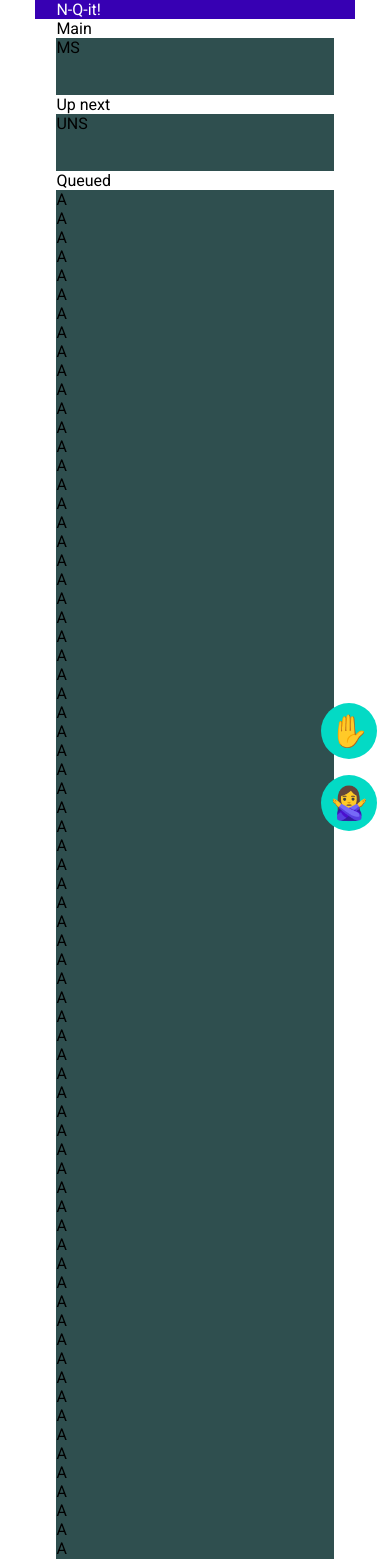
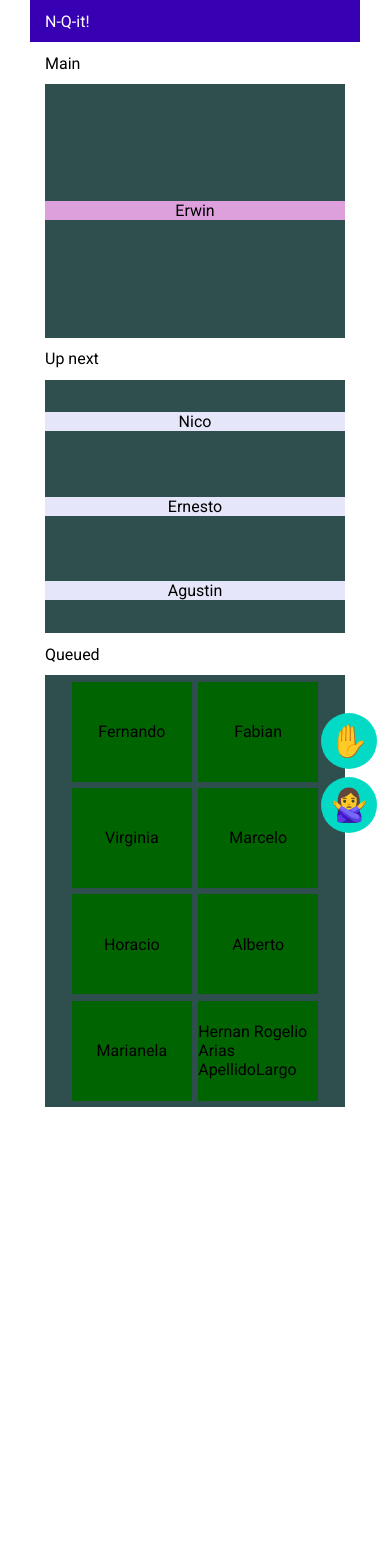
Before and after one commit to Charlyzzz/n-queue-it, a React (Create React App) app: page / in a window 390 px wide. Shown: the top 1559 px of the page. After the commit the page ends 1107 px from the top, so only its background shows below. Built offline with nearby package versions, Linux system fonts and the light colour scheme.

Commit message:
Fixes both layouts

```diff
--- a/src/App.js
+++ b/src/App.js
@@ -1,13 +1,4 @@
 import React, { useState } from 'react';
-
-const Speaker = ({ speaker: { name } }) => {
-    return (
-        <div className="card">
-            <div className="speaker-logo"/>
-            <div className="speaker-name">{name}</div>
-        </div>
-    );
-};
 
 const FABs = ({ onPlus, onMinus }) => {
     return <div className="fab">
@@ -38,6 +29,7 @@ const App = () => {
     const [queue, setQueue] = useState(participants);
     return (
         <div className="app">
+            <div className="side-a">
                 <div className="header-background"/>
                 <div className="header headline-centered">
                     N-Q-it!
@@ -46,7 +38,13 @@ const App = () => {
                     Main
                 </div>
                 <div className="main-speaker-container">
-                MS
+                    {
+                        queue.slice(0, 1).map(({ name }) =>
+                            <div key={0} className="card main-speaker">
+                                {name}
+                            </div>
+                        )
+                    }
                 </div>
 
                 <div className="up-next-title headline-centered ">
@@ -54,71 +52,36 @@ const App = () => {
                 </div>
 
                 <div className="up-next-container">
-                UNS
+                    {
+                        queue.slice(1, 4).map(({ name }, index) =>
+                            <div key={index} className="card up-next-speaker">
+                                {name}
+                            </div>
+                        )
+                    }
                 </div>
 
                 <div className="queued-title headline-centered">
                     Queued
                 </div>
-
+            </div>
+            <div className="side-b">
                 <div className="queued-container">
                     {
-                    new Array(100).fill(null).map((_, index) =>
-                        <div key={index}>A</div>)
+                        queue.slice(4).map(({ name }, index) =>
+                            <div key={index} className="card queued-speaker">
+                                {name}
+                            </div>
+                        )
                     }
                 </div>
-
-
-            {/*<div className="main">*/}
-            {/*    <h2>Speaker</h2>*/}
-            {/*    <div className="main-speaker">*/}
-            {/*        {queue[0] ?*/}
-            {/*            <Speaker*/}
-            {/*                speaker={queue[0]}*/}
-            {/*            /> : null*/}
-            {/*        }*/}
-            {/*    </div>*/}
-            {/*</div>*/}
-            {/*<div className="up-next">*/}
-            {/*    <h2 className="lighter">Up next</h2>*/}
-            {/*    <div className="up-next-speakers">*/}
-            {/*        {*/}
-            {/*            queue.slice(1, 4).map((speaker, index) =>*/}
-            {/*                <Speaker*/}
-            {/*                    speaker={speaker}*/}
-            {/*                    key={index}*/}
-            {/*                />)*/}
-            {/*        }*/}
-            {/*    </div>*/}
-            {/*</div>*/}
-            {/*<div className="queued">*/}
-            {/*    <h2 className="lighter">Queued</h2>*/}
-            {/*    <div className="queued-speakers">*/}
-            {/*        {*/}
-            {/*            queue.slice(4).map((speaker, index) => {*/}
-            {/*                return <div key={index} className="queued-speaker">*/}
-            {/*                    <Speaker*/}
-            {/*                        speaker={speaker}*/}
-            {/*                    />*/}
-            {/*                </div>;*/}
-            {/*            })*/}
-            {/*        }*/}
-            {/*    </div>*/}
-            {/*</div>*/}
+            </div>
             <FABs
                 onPlus={() => setQueue([...queue, { name: 'ernesto' }])}
                 onMinus={() => setQueue(queue.slice(1))}
             />
-            {/*<Queue members={queue}/>*/}
-            {/*<div className="Actions">*/}
-            {/*    <div className="circle" onClick={() => setQueue([...queue, { name: 'Ernesto' }])}>*/}
+        </div>
 
-            {/*    </div>*/}
-            {/*    <div className="circle" onClick={() => setQueue(queue.slice(1))}>*/}
-            {/*        <Emoji aria="no-women" emoji="🙅‍♀"/>*/}
-            {/*    </div>*/}
-            {/*</div>*/}
-        </div>
     );
 };
 
--- a/src/index.css
+++ b/src/index.css
@@ -22,14 +22,19 @@ body {
 /*}*/
 
 .app {
+    display: flex;
+    flex-direction: column;
+}
+
+.side-a {
     display: grid;
-    min-height: 100vh;
+    height: 85vh;
     grid-row-gap: 0.5rem;
     grid-column-gap: 0.5rem;
     grid-template-columns: 3fr 0.5fr 5fr 5fr 5fr 0.5fr 5fr 0.5fr 3fr;
-    grid-template-rows: 1fr 0.5fr 9fr 0.5fr repeat(auto-fill, 1fr);
-    grid-template-areas:
-            ".          .           header      header      header      header      header      header      ." ".          mt          mt          .           .           ut          ut          .           ." ".          .           m           m           m           .           u           .           ." ".          qt          qt          .           .           .           .           .           ." ".          .           q           q           q           q           q           .           .";
+    grid-template-rows: 1fr 0.5fr 9fr 0.5fr;
+    grid-template-areas: ".          .           header      header      header      header      header      header      ." ".          .           mt          .           .           .           ut          .           ." ".          .           m           m           m           .           u           .           ." ".          qt          qt          .           .           .           .           .           .";
+
 }
 
 .headline-centered {
@@ -55,14 +60,36 @@ body {
 .main-speaker-container {
     grid-area: m;
     background-color: darkslategrey;
+    display: flex;
+    align-items: center;
+    justify-content: center;
+}
+
+.card{
+    display: flex;
+    align-items: center;
+    justify-content: center;
+    width: 100%;
+}
+
+.main-speaker {
+    background-color: plum;
 }
 
 .up-next-title {
     grid-area: ut;
 }
 
+.up-next-speaker {
+    place-self: center;
+    background-color: lavender;
+}
+
 .up-next-container {
     grid-area: u;
+    display: grid;
+    grid-template-columns: auto;
+    grid-template-rows: 1fr 1fr 1fr;
     background-color: darkslategrey;
 }
 
@@ -70,89 +97,55 @@ body {
     grid-area: qt;
 }
 
+.side-b {
+    display: grid;
+    grid-row-gap: 0.5rem;
+    grid-column-gap: 0.5rem;
+    grid-template-columns: 3fr 0.5fr 5fr 5fr 5fr 0.5fr 5fr 0.5fr 3fr;
+    grid-template-rows: auto;
+    grid-template-areas: ".          .           q           q           q           q           q           .           .";
+}
+
 .queued-container {
     grid-area: q;
     background-color: darkslategrey;
+    display: flex;
+    flex-wrap: wrap;
+    justify-content: center;
+    padding-top: 0.4rem;
+}
+
+.queued-speaker{
+    margin: 0 0.2rem 0.4rem 0.2rem;
+    width: 120px;
+    height: 100px;
+    background-color: darkgreen;
 }
 
 @media (max-width: 600px) {
-    .app {
-        min-height: 100vh;
+    .side-a {
+        height: 80vh;
         grid-row-gap: 0;
+        grid-column-gap: 0;
         grid-template-columns: 1fr 0.5fr 5fr 5fr 0.5fr 1fr;
-        grid-template-rows: 0.5fr 0.5fr 3fr 0.5fr 3fr 0.5fr auto;
-        grid-template-areas:
-                ".      .      header      header      header   ."
-                ".      .      mt          .           .        ."
-                ".      .      m           m           .        ."
-                ".      .      ut          .           .        ."
-                ".      .      u           u           .        ."
-                ".      .      qt          .           .        ."
-                ".      .      q           q           .        .";
+        grid-template-rows: 0.5fr 0.5fr 3fr 0.5fr 3fr 0.5fr;
+        grid-template-areas: ".      .      header      header      header   ." ".      .      mt          .           .        ." ".      .      m           m           .        ." ".      .      ut          .           .        ." ".      .      u           u           .        ." ".      .      qt          .           .        .";
+    }
+
+    .side-b {
+        grid-row-gap: 0;
+        grid-column-gap: 0;
+        grid-template-columns: 1fr 0.5fr 5fr 5fr 0.5fr 1fr;
+        grid-template-rows: auto;
+        grid-template-areas: ".      .      q           q           .        .";
     }
 }
-
-/*.main {*/
-/*    grid-area: speaker;*/
-/*    display: flex;*/
-/*    flex-direction: column;*/
-/*}*/
-
-/*.main-speaker {*/
-/*    padding: 0.5rem;*/
-/*    display: flex;*/
-/*    flex: 1;*/
-/*    justify-content: center;*/
-/*    align-items: stretch;*/
-/*}*/
-
-/*.lighter {*/
-/*    font-weight: 500;*/
-/*}*/
-
-/*.up-next {*/
-/*    grid-area: up-next;*/
-/*    display: flex;*/
-/*    flex-direction: column;*/
-/*}*/
-
-/*.up-next-speakers {*/
-/*    height: 100%;*/
-/*    display: grid;*/
-/*    grid-template-rows: 1fr 1fr 1fr;*/
-/*    grid-row-gap: 1rem;*/
-/*    padding: 0.5rem;*/
-/*}*/
-
-/*.up-next-speakers .card {*/
-
-/*}*/
-
-
-/*.queued {*/
-/*    grid-area: queued;*/
-/*}*/
-
-/*.queued-speakers {*/
-/*    display: grid;*/
-/*    grid-template-columns: repeat(auto-fill, 8rem);*/
-/*    grid-template-rows: repeat(auto-fill, 8rem);*/
-/*    grid-column-gap: 1rem;*/
-/*    grid-row-gap: 1rem;*/
-/*}*/
-
-/*.queued-speaker {*/
-/*    !*display: flex;*!*/
-/*    !*margin: 0.5rem;*!*/
-/*    !*max-width: 10rem;*!*/
-/*    !*height: 100px;*!*/
-/*}*/
 
 .fab {
     display: flex;
     flex-direction: column;
     position: fixed;
-    bottom: 0.3rem;
+    bottom: 0.2rem;
     right: 0.3rem;
 }
 
@@ -164,7 +157,7 @@ body {
     align-items: center;
     background: var(--secondary);
     border-radius: 50%;
-    margin: 0.5rem;
+    margin: 0 0.5rem 0.5rem 0.5rem;
     width: 3.5rem;
     height: 3.5rem;
     font-size: 2em;
@@ -176,33 +169,25 @@ body {
 }
 
 
-.card {
-    max-height: var(--speaker-image-max-height);
-    display: flex;
-    flex: 1;
-    border-radius: var(--card-radius);
-    flex-direction: column;
-}
+/*.card {*/
+/*    max-height: var(--speaker-image-max-height);*/
+/*    display: flex;*/
+/*    flex: 1;*/
+/*    border-radius: var(--card-radius);*/
+/*    flex-direction: column;*/
+/*}*/
 
-.speaker-name {
-    padding: 0.5rem;
-    border-radius: 0 0 var(--card-radius) var(--card-radius);
-    border-bottom: 1px solid lightgrey;
-    border-left: 1px solid lightgrey;
-    border-right: 1px solid lightgrey;
-}
+/*.speaker-name {*/
+/*    padding: 0.5rem;*/
+/*    border-radius: 0 0 var(--card-radius) var(--card-radius);*/
+/*    border-bottom: 1px solid lightgrey;*/
+/*    border-left: 1px solid lightgrey;*/
+/*    border-right: 1px solid lightgrey;*/
+/*}*/
 
-.speaker-logo {
-    flex: 1;
-    border-radius: var(--card-radius) var(--card-radius) 0 0;
-    background-image: url("https://www.esa.int/var/esa/storage/images/esa_multimedia/images/2018/04/topographic_view_of_ismenia_patera/17448390-1-eng-GB/Topographic_view_of_Ismenia_Patera_article.jpg");
-    background-repeat: inherit;
-}
-
-
-/*@media (max-width: 800px) {*/
-
-/*    .main-speaker {*/
-/*        padding: 1rem;*/
-/*    }*/
+/*.speaker-logo {*/
+/*    flex: 1;*/
+/*    border-radius: var(--card-radius) var(--card-radius) 0 0;*/
+/*    background-image: url("https://www.esa.int/var/esa/storage/images/esa_multimedia/images/2018/04/topographic_view_of_ismenia_patera/17448390-1-eng-GB/Topographic_view_of_Ismenia_Patera_article.jpg");*/
+/*    background-repeat: inherit;*/
 /*}*/
--- a/src/test.html
+++ b/src/test.html
@@ -7,7 +7,7 @@
     <link rel="stylesheet" href="index.css">
 
 </head>
-<body class="app">
+<body class="side-a">
 <div class="header">
     a
 </div>
```
Lines whose indentation alone changed are shown as unchanged.
